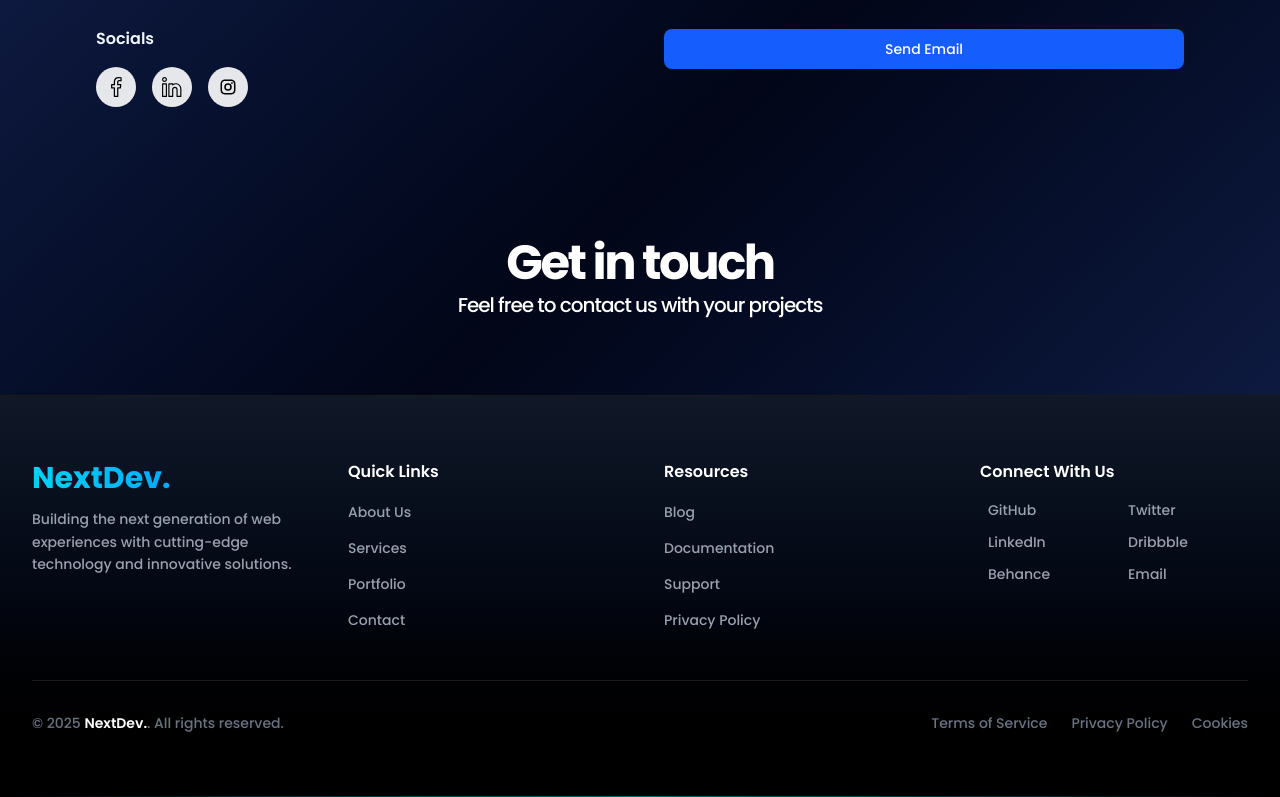
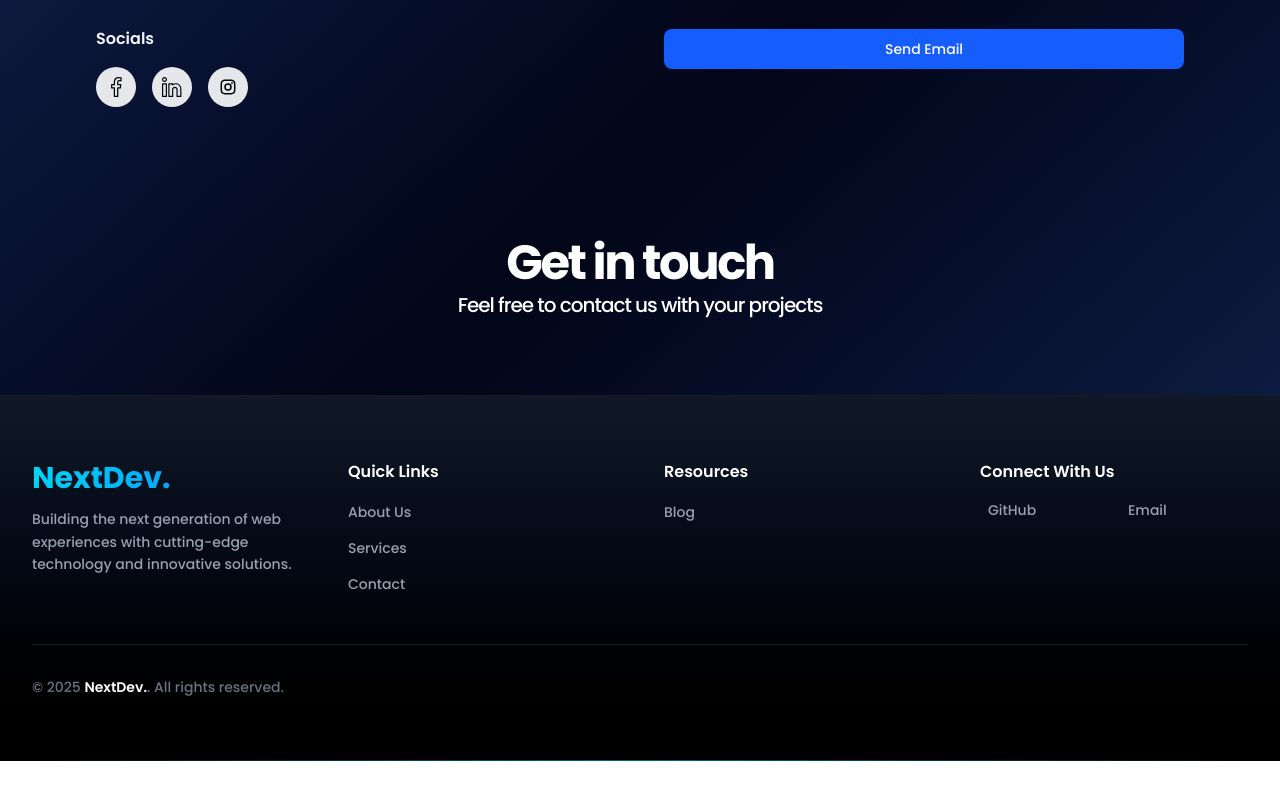
Before and after one commit to WebmasterSensei/syntaxdev, a Next.js app: page /contact in a window 1280 px wide. Shown: the part 418-1215 px from the top of the page. After the commit the page ends 1179 px from the top, so only its background shows below. Built offline with nearby package versions, Linux system fonts and the light colour scheme.

Commit message:
footer and the syntasdev

```diff
--- a/app/about/page.tsx
+++ b/app/about/page.tsx
@@ -49,7 +49,7 @@ export default function About() {
             <div className="pt-32 pb-20 px-4 sm:px-6 lg:px-12">
                 <div className="max-w-7xl mx-auto">
 
-                    <VideoTextComponent text="SyntaXDev" />
+                    <VideoTextComponent text="NextDev." />
 
                     <div className="max-w-4xl mx-auto text-center mb-16">
                         <p className="text-xl md:text-2xl text-slate-300 leading-relaxed mb-8">
--- a/app/components/footer.tsx
+++ b/app/components/footer.tsx
@@ -17,10 +17,10 @@ export default function Footer() {
                     <div>
                         <h3 className="text-white font-semibold mb-4">Quick Links</h3>
                         <ul className="space-y-3">
-                            <li><a href="#about" className="text-gray-400 hover:text-cyan-400 transition text-sm">About Us</a></li>
+                            <li><a href="/about" className="text-gray-400 hover:text-cyan-400 transition text-sm">About Us</a></li>
                             <li><a href="#services" className="text-gray-400 hover:text-cyan-400 transition text-sm">Services</a></li>
-                            <li><a href="#portfolio" className="text-gray-400 hover:text-cyan-400 transition text-sm">Portfolio</a></li>
-                            <li><a href="#contact" className="text-gray-400 hover:text-cyan-400 transition text-sm">Contact</a></li>
+                            {/* <li><a href="#portfolio" className="text-gray-400 hover:text-cyan-400 transition text-sm">Portfolio</a></li> */}
+                            <li><a href="/contact" className="text-gray-400 hover:text-cyan-400 transition text-sm">Contact</a></li>
                         </ul>
                     </div>
 
@@ -29,9 +29,9 @@ export default function Footer() {
                         <h3 className="text-white font-semibold mb-4">Resources</h3>
                         <ul className="space-y-3">
                             <li><a href="#blog" className="text-gray-400 hover:text-cyan-400 transition text-sm">Blog</a></li>
-                            <li><a href="#docs" className="text-gray-400 hover:text-cyan-400 transition text-sm">Documentation</a></li>
+                            {/* <li><a href="#docs" className="text-gray-400 hover:text-cyan-400 transition text-sm">Documentation</a></li>
                             <li><a href="#support" className="text-gray-400 hover:text-cyan-400 transition text-sm">Support</a></li>
-                            <li><a href="#privacy" className="text-gray-400 hover:text-cyan-400 transition text-sm">Privacy Policy</a></li>
+                            <li><a href="#privacy" className="text-gray-400 hover:text-cyan-400 transition text-sm">Privacy Policy</a></li> */}
                         </ul>
                     </div>
 
@@ -43,7 +43,7 @@ export default function Footer() {
                                 <i className="ri-github-fill text-xl group-hover:scale-110 transition-transform"></i>
                                 <span>GitHub</span>
                             </a>
-                            <a href="https://twitter.com" target="_blank" rel="noopener noreferrer" className="flex items-center gap-2 text-gray-400 hover:text-sky-400 transition text-sm group">
+                            {/* <a href="https://twitter.com" target="_blank" rel="noopener noreferrer" className="flex items-center gap-2 text-gray-400 hover:text-sky-400 transition text-sm group">
                                 <i className="ri-twitter-x-line text-xl group-hover:scale-110 transition-transform"></i>
                                 <span>Twitter</span>
                             </a>
@@ -58,7 +58,7 @@ export default function Footer() {
                             <a href="https://behance.net" target="_blank" rel="noopener noreferrer" className="flex items-center gap-2 text-gray-400 hover:text-blue-500 transition text-sm group">
                                 <i className="ri-behance-fill text-xl group-hover:scale-110 transition-transform"></i>
                                 <span>Behance</span>
-                            </a>
+                            </a> */}
                             <a href="mailto:contact@nextdev.dev" className="flex items-center gap-2 text-gray-400 hover:text-emerald-400 transition text-sm group">
                                 <i className="ri-mail-fill text-xl group-hover:scale-110 transition-transform"></i>
                                 <span>Email</span>
@@ -73,9 +73,9 @@ export default function Footer() {
                         &copy; 2025 <span className="text-white font-semibold">NextDev.</span>. All rights reserved.
                     </p>
                     <div className="flex items-center gap-6 text-sm text-gray-500">
-                        <a href="#terms" className="hover:text-cyan-400 transition">Terms of Service</a>
+                        {/* <a href="#terms" className="hover:text-cyan-400 transition">Terms of Service</a>
                         <a href="#privacy" className="hover:text-cyan-400 transition">Privacy Policy</a>
-                        <a href="#cookies" className="hover:text-cyan-400 transition">Cookies</a>
+                        <a href="#cookies" className="hover:text-cyan-400 transition">Cookies</a> */}
                     </div>
                 </div>
             </div>
```
